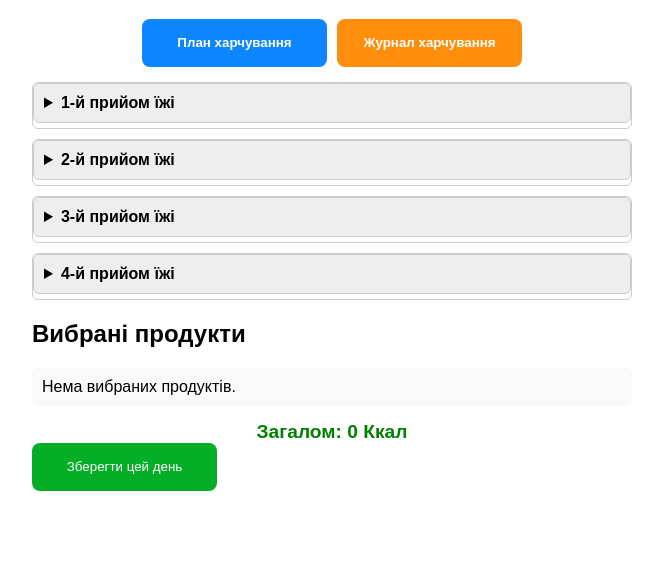
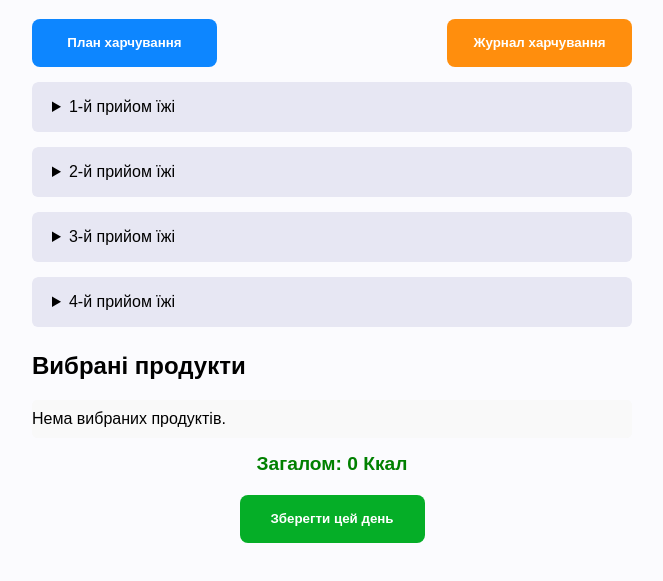
Before and after one commit to OlehStarko/meal-planner, a plain HTML site: page index.html in a window 1280 px wide. Shown: the part 61-642 px from the top of the page, without its empty margins (308-971 px from the left). Drawn offline with Linux system fonts and the light colour scheme.

Commit message:
Update index.html

```diff
--- a/index.html
+++ b/index.html
@@ -5,6 +5,7 @@
 <meta name="viewport" content="width=device-width, initial-scale=1" />
 <title>План харчування</title>
 <style>
+
   .menu-planner{
     width:185px;
     height: 48px;
@@ -20,6 +21,10 @@
     border: none;
     border-radius: 8px;
     color: #ffffff;
+
+   cursor: pointer;
+   font-weight: bold; margin: 0 auto;
+   display: block;
   }
   .menu-journal{
     width:185px;
@@ -46,6 +51,7 @@
     max-width: 600px;
     margin: 20px auto;
     padding: 0 10px;
+    background-color: #FBFBFE;
 
 
   }
@@ -58,7 +64,7 @@
     text-align: center;
   }
   nav button {
-    margin: 0 5px;
+    margin: 0 0px;
     padding: 8px 15px;
     font-weight: bold;
     cursor: pointer;
@@ -67,18 +73,19 @@
     display: none;
   }
   .accordion {
-    border: 1px solid #ccc;
+    border: none;
     border-radius: 6px;
     margin-bottom: 10px;
     overflow: hidden;
   }
   .accordion summary {
-  background-color: #eee;
+  background-color: #E7E7F3;
   cursor: pointer;
-  padding: 10px;
-  font-weight: bold;
+  padding: 16px;
+  padding-left: 20px;
+
   user-select: none;
-  border: 1px solid #ccc;
+  border: none;
   border-radius: 6px;
   margin-bottom: 5px;
 }
@@ -86,7 +93,7 @@
   background-color: #d4edda;
 }
 .journal-day-content {
-  border: 1px solid #ccc;
+  border: none;
   border-top: none;
   border-radius: 0 0 6px 6px;
   background: #f9f9f9;
@@ -102,6 +109,7 @@
     display: flex;
     justify-content: space-between;
     margin: 5px 0;
+
   }
   .food-item label {
     flex-grow: 1;
@@ -109,7 +117,7 @@
   }
   .selected-list, .journal-list {
   background: #f9f9f9;
-  padding: 10px;
+  padding:  10px  0px 10px 0px;
   border-radius: 5px;
 }
   .total {
@@ -118,6 +126,7 @@
     margin-top: 15px;
     color: green;
     text-align: center;
+    margin-bottom: 20px;
   }
   table {
     width: 100%;
@@ -168,7 +177,7 @@
 
 <h1>План харчування</h1>
 
-<nav style="display:flex;justify-content: center;">
+<nav style="display:flex;justify-content: space-between">
   <button class="menu-planner" id="menu-planner">План харчування</button>
   <button class="menu-journal" id="menu-journal">Журнал харчування</button>
 </nav>
```
